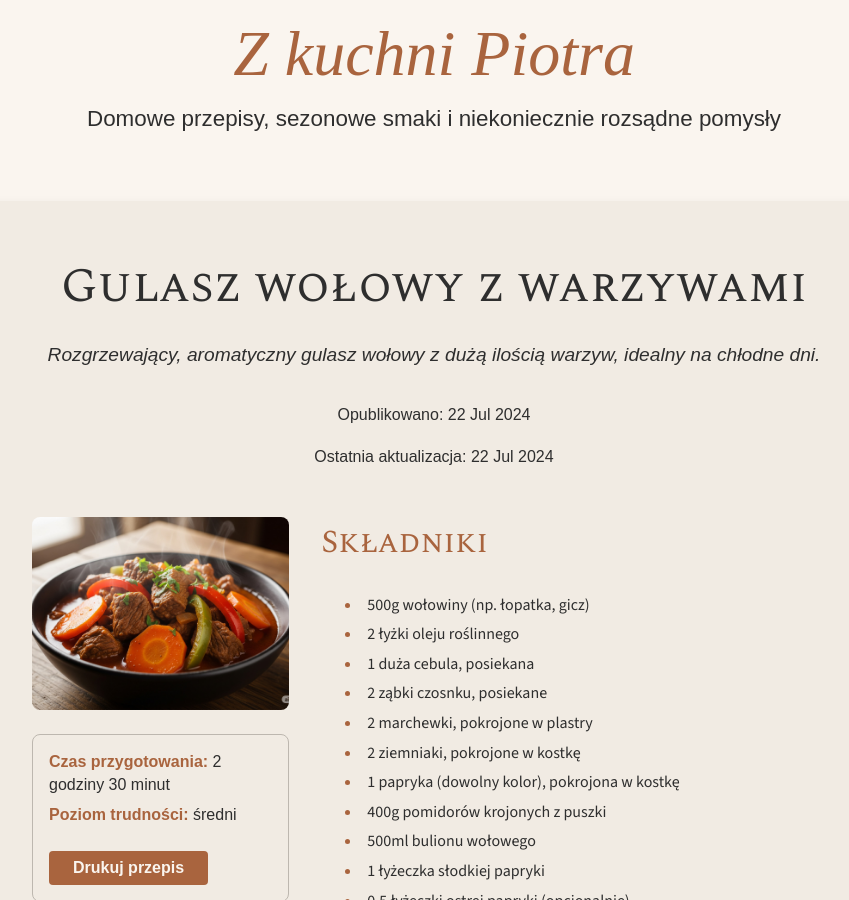
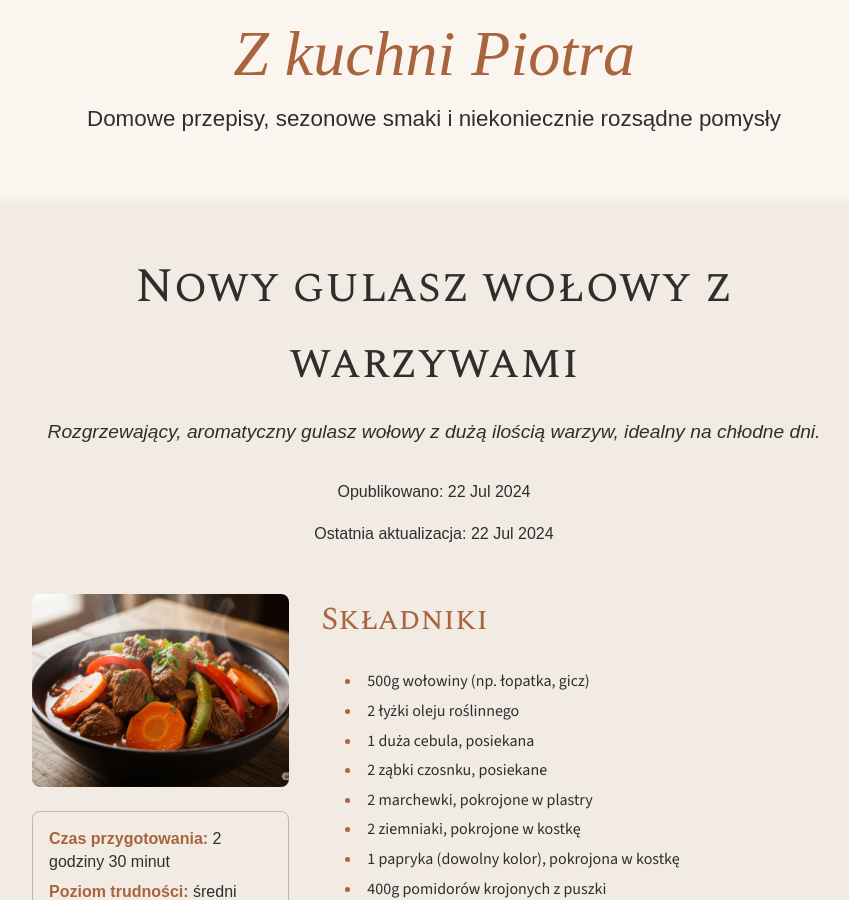
Before and after one commit to piotrsenator/kuchnia, a Jekyll site: the page built from _recipes/gulasz-wolowy-z-warzywami2.md, in a window 1280 px wide and 900 px high. Shown: the whole window, without its empty margins (206-1055 px from the left). Built offline with Jekyll 4.4.1, drawn with Linux system fonts in a browser that asks for light colours; some web fonts are replaced.

Commit message:
Update gulasz-wolowy-z-warzywami2.md

```diff
--- a/_recipes/gulasz-wolowy-z-warzywami2.md
+++ b/_recipes/gulasz-wolowy-z-warzywami2.md
@@ -1,6 +1,5 @@
 ---
-layout: recipe
-title: Gulasz wołowy z warzywami
+title: Nowy gulasz wołowy z warzywami
 category: dania-glowne-miesne
 time: "2 godziny 30 minut"
 portions: "4"
```
